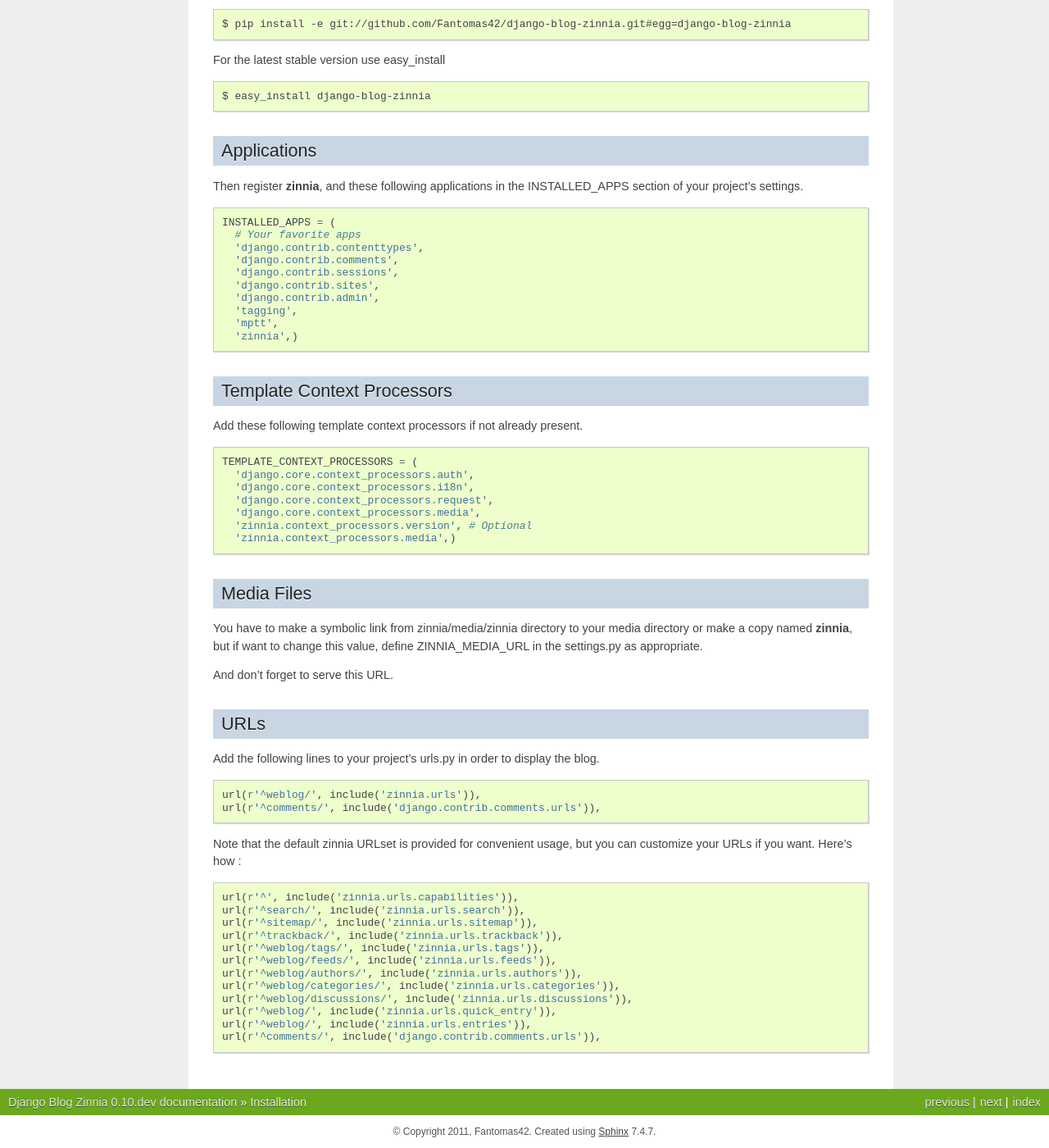
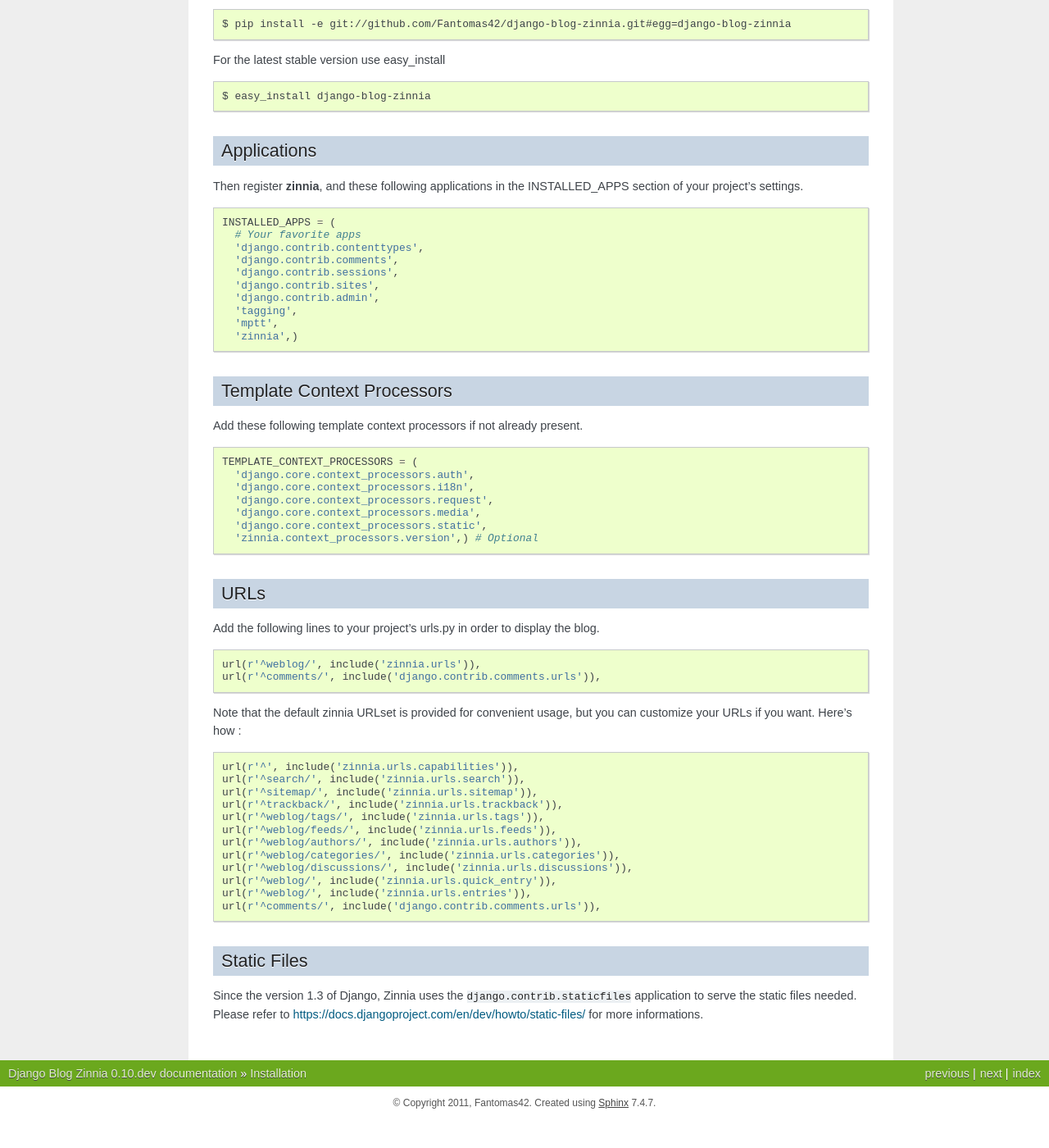
Before and after one commit to Fantomas42/django-blog-zinnia, a Sphinx documentation site: the page built from docs/install.rst, in a window 1280 px wide and 1400 px high, scrolled down 642 px. Shown: the whole window at 82% size. Built offline with Sphinx 7.4.7, drawn with Linux system fonts in a browser that asks for light colours; after the commit the page ends 2007 px from its top, so only the background shows below that; some of the changed text lies outside the part shown.

Commit message:
updating installation

```diff
--- a/docs/install.rst
+++ b/docs/install.rst
@@ -71,17 +71,8 @@
     'django.core.context_processors.i18n',
     'django.core.context_processors.request',
     'django.core.context_processors.media',
-    'zinnia.context_processors.version', # Optional
-    'zinnia.context_processors.media',)
-
-Media Files
------------
-
-You have to make a symbolic link from zinnia/media/zinnia directory to your
-media directory or make a copy named **zinnia**, but if want to change this
-value, define ZINNIA_MEDIA_URL in the settings.py as appropriate.
-
-And don't forget to serve this URL.
+    'django.core.context_processors.static',
+    'zinnia.context_processors.version',) # Optional
 
 URLs
 ----
@@ -107,3 +98,11 @@
   url(r'^weblog/', include('zinnia.urls.quick_entry')),
   url(r'^weblog/', include('zinnia.urls.entries')),
   url(r'^comments/', include('django.contrib.comments.urls')),
+
+Static Files
+------------
+
+Since the version 1.3 of Django, Zinnia uses the
+``django.contrib.staticfiles`` application to serve the static files
+needed. Please refer to
+https://docs.djangoproject.com/en/dev/howto/static-files/ for more informations.
```
